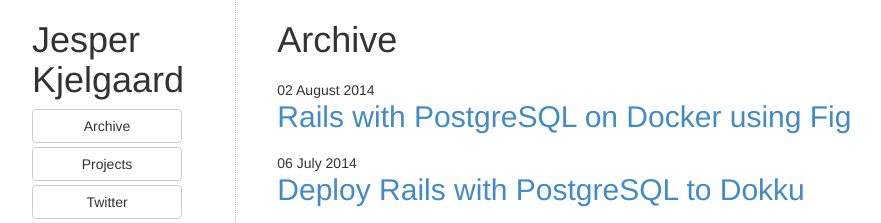
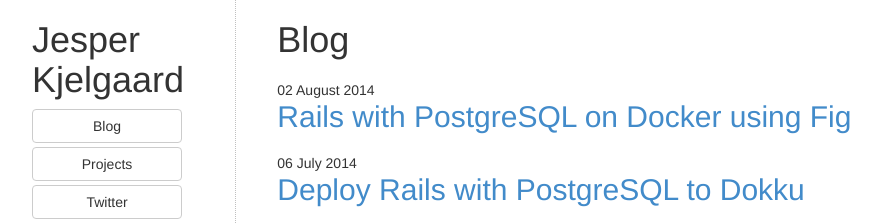
Before and after one commit to thejspr/thejspr.com, a Jekyll site: the page built from blog/index.html, in a window 1280 px wide. Shown: the top 223 px of the page, without its empty margins (38-919 px from the left). Built offline with Jekyll 4.4.1, drawn with Linux system fonts in a browser that asks for light colours.

Commit message:
Move blog index to blog/

```diff
--- a/404.html
+++ b/404.html
@@ -6,6 +6,6 @@
 
 <section>
   <p>
-    Maybe it's in the <a href="/archive">archive</a>.
+    Maybe it's in the <a href="/blog">blog</a>.
   </p>
 </section
--- a/_layouts/default.html
+++ b/_layouts/default.html
@@ -20,7 +20,7 @@
         <aside class='col-sm-12 col-md-2'>
           <div class='sidebar sticky'>
             <h1 class='title'><a href='/'>{{ site.name }}</a></h1>
-            <a class='btn btn-default' href='/archive'>Archive</a>
+            <a class='btn btn-default' href='/blog'>Blog</a>
             <a class='btn btn-default' href='/projects'>Projects</a>
             <a class='btn btn-default' href='http://twitter.com/thejspr' rel='me'>Twitter</a>
             <a class='btn btn-default' href='http://github.com/thejspr' rel='me'>Github</a>
--- a/archive/index.html
+++ b/blog/index.html
@@ -1,10 +1,10 @@
 ---
 layout: default
-title: Archive
+title: Blog
 ---
 
-<div id="archive">
-  <h1>Archive</h1>
+<div id="blog">
+  <h1>Blog</h1>
 
   {% for post in site.posts %}
     <div class='meta'>{{ post.date | date: "%d %B %Y" }}</div>
--- a/css/style.css
+++ b/css/style.css
@@ -10,11 +10,11 @@
   color: #333;
 }
 
-#archive h1 {
+#blog h1 {
   margin-bottom: 20px;
 }
 
-#archive h2 {
+#blog h2 {
   margin: 0 0 20px 0;
 }
 
```
Also changed, not shown: other parts of _layouts/default.html (+1 -1 lines), index.html (+1 -9 lines).
